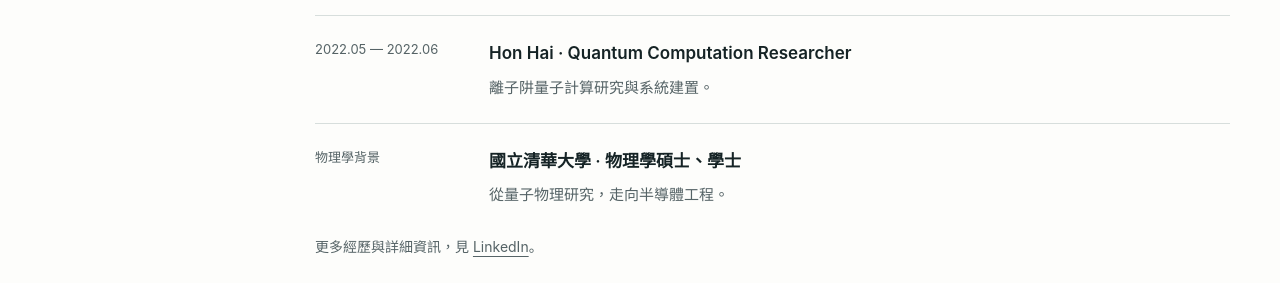
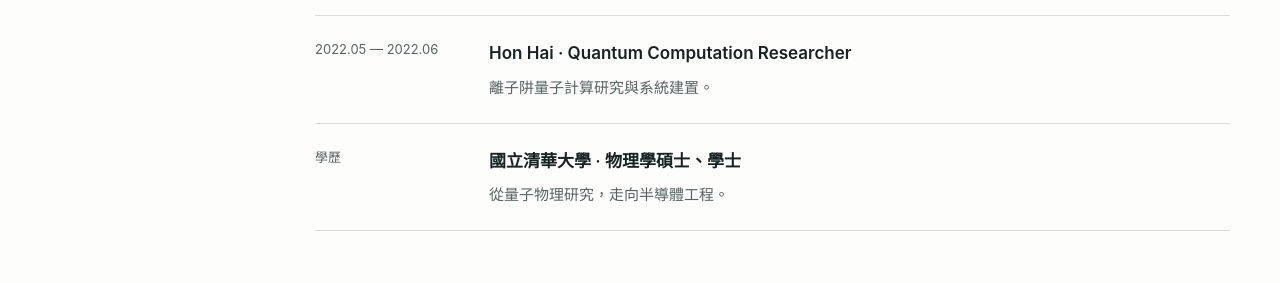
Before and after one commit to jhangchenyu/jhangchenyu.github.io, an Eleventy site: page src/index.njk in a window 1280 px wide. Shown: the part 1480-1763 px from the top of the page. Built offline with nearby package versions, Linux system fonts and the light colour scheme; Eleventy itself is replaced by a stand-in of ours; files that its build step writes are made by us from their sources.

Commit message:
Update homepage

```diff
--- a/src/index.njk
+++ b/src/index.njk
@@ -13,7 +13,6 @@
 <li><span class="period">2024.01 — 2025.02</span><div><h3>Cadence · Product Engineer</h3><p>3DIC 電磁建模、模擬自動化與產品驗證。</p></div></li>
 <li><span class="period">2023.07 — 2024.01</span><div><h3>EXPERT · SI/PI (Burn-in) Engineer</h3><p>SI/PI、PCB 與 SerDes 分析，以及流程自動化。</p></div></li>
 <li><span class="period">2022.05 — 2022.06</span><div><h3>Hon Hai · Quantum Computation Researcher</h3><p>離子阱量子計算研究與系統建置。</p></div></li>
-<li><span class="period">物理學背景</span><div><h3>國立清華大學 · 物理學碩士、學士</h3><p>從量子物理研究，走向半導體工程。</p></div></li>
-</ol><p class="subtle-note">更多經歷與詳細資訊，見 <a href="https://www.linkedin.com/in/chenyujhang" target="_blank" rel="noopener noreferrer">LinkedIn</a>。</p></div></section>
+<li><span class="period">學歷</span><div><h3>國立清華大學 · 物理學碩士、學士</h3><p>從量子物理研究，走向半導體工程。</p></div></li>
 <section class="latest-section"><div class="section-title"><div><p class="eyebrow">LATEST NOTES</p><h2>最近寫下的</h2></div><a href="{{ '/articles/' | url }}">所有文章</a></div>{% set articleList = collections.articles | latest(4) %}{% include 'article-list.njk' %}</section>
 <section class="home-portals"><a href="{{ '/research/' | url }}"><span class="eyebrow">RESEARCH</span><h2>研究主題</h2><p>以問題為起點，沿著技術與產業持續追蹤。</p><span class="portal-label">進入研究筆記</span></a><a href="{{ '/journal/' | url }}"><span class="eyebrow">JOURNAL</span><h2>個人日誌</h2><p>工作、旅遊，以及生活裡不必急著歸類的事。</p><span class="portal-label">翻開個人日誌</span></a></section>
```
